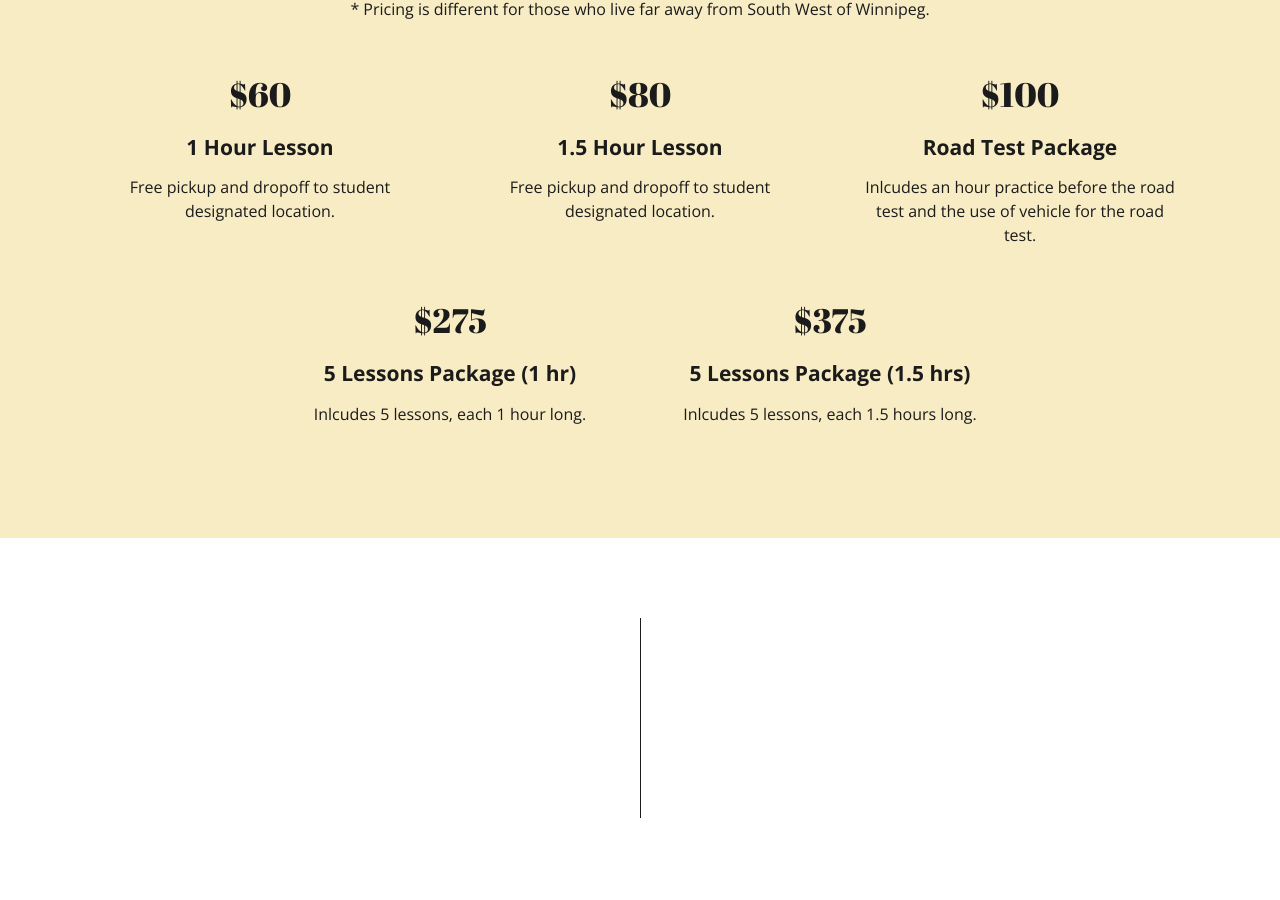
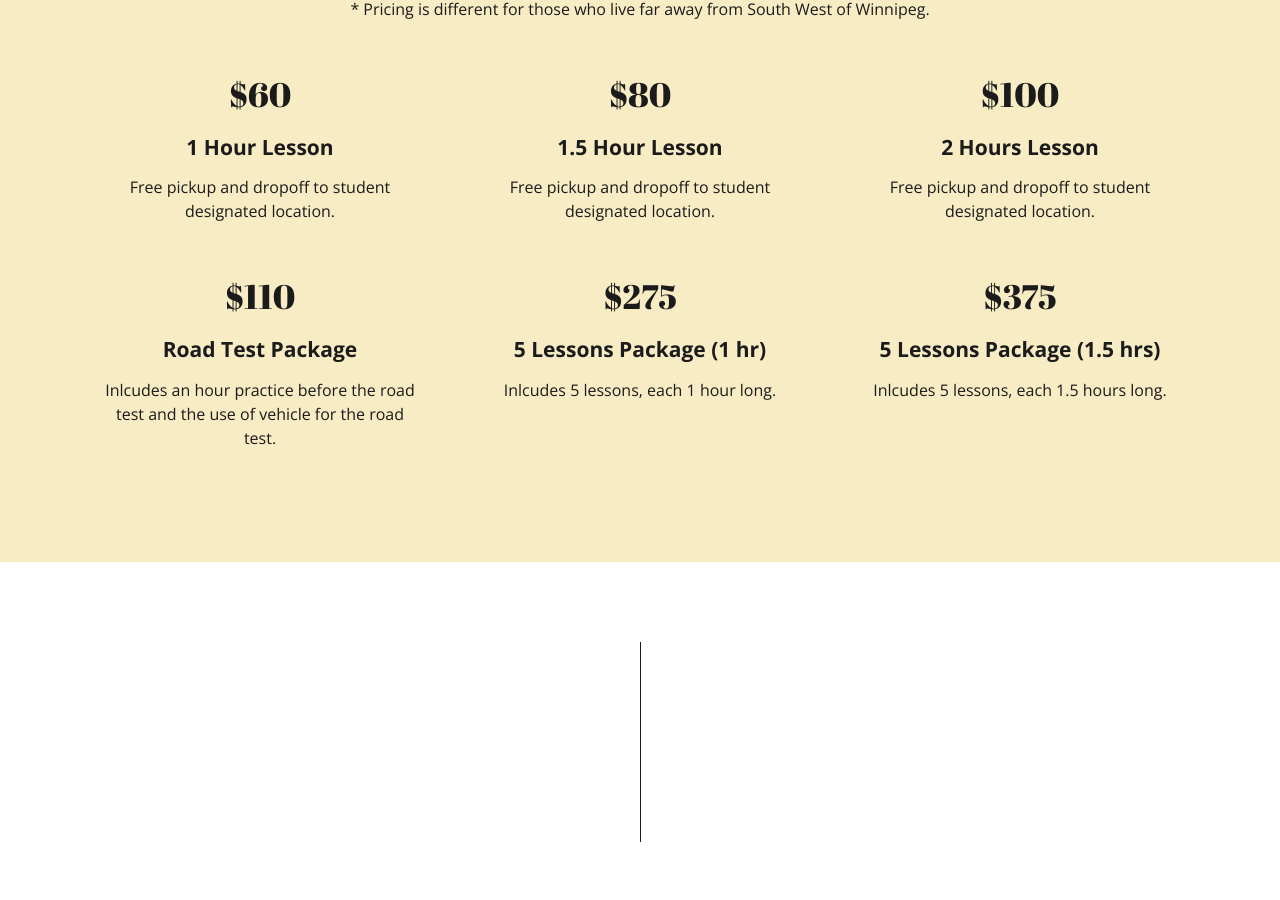
Before and after one commit to AnnHo01/key2success_driving, a Next.js app: page / in a window 1280 px wide. Shown: the part 1893-2793 px from the top of the page. Built offline with nearby package versions, Linux system fonts and the light colour scheme; no server answers.

Commit message:
commit before pull

```diff
--- a/src/app/page.js
+++ b/src/app/page.js
@@ -162,12 +162,19 @@ export default function Home() {
               <Col xs={8} lg={4} className='mb-3 g-0 g-lg-3'>
                 <div className={`${styles.course}`}>
                   <p className={`${styles.price}`}>$100</p>
+                  <h4>2 Hours Lesson</h4>
+                  <p>Free pickup and dropoff to student designated location.</p>
+                </div>
+              </Col>
+            </Row>
+            <Row className='d-flex justify-content-center'>
+              <Col xs={8} lg={4} className='mb-3 g-0 g-lg-3'>
+                <div className={`${styles.course}`}>
+                  <p className={`${styles.price}`}>$110</p>
                   <h4>Road Test Package</h4>
                   <p>Inlcudes an hour practice before the road test and the use of vehicle for the road test.</p>
                 </div>
               </Col>
-            </Row>
-            <Row className='d-flex justify-content-center'>
               <Col xs={8} lg={4} className='mb-3 g-0 g-lg-3'>
                 <div className={`${styles.course}`}>
                   <p className={`${styles.price}`}>$275</p>
@@ -209,7 +216,7 @@ export default function Home() {
                   <div className={`${styles.star_lt}`}>
                     <Image src="/icon/star-lt-icn.svg" alt="Star Icon" fill={true} />
                   </div>
-                  {reviews != undefined && reviews.map((review) => {
+                  {reviews != undefined && reviews.slice(0, 10).map((review) => {
                     return(
                       <div className={`${styles.cont}`} key={review.id}>
                         <Row>
```
